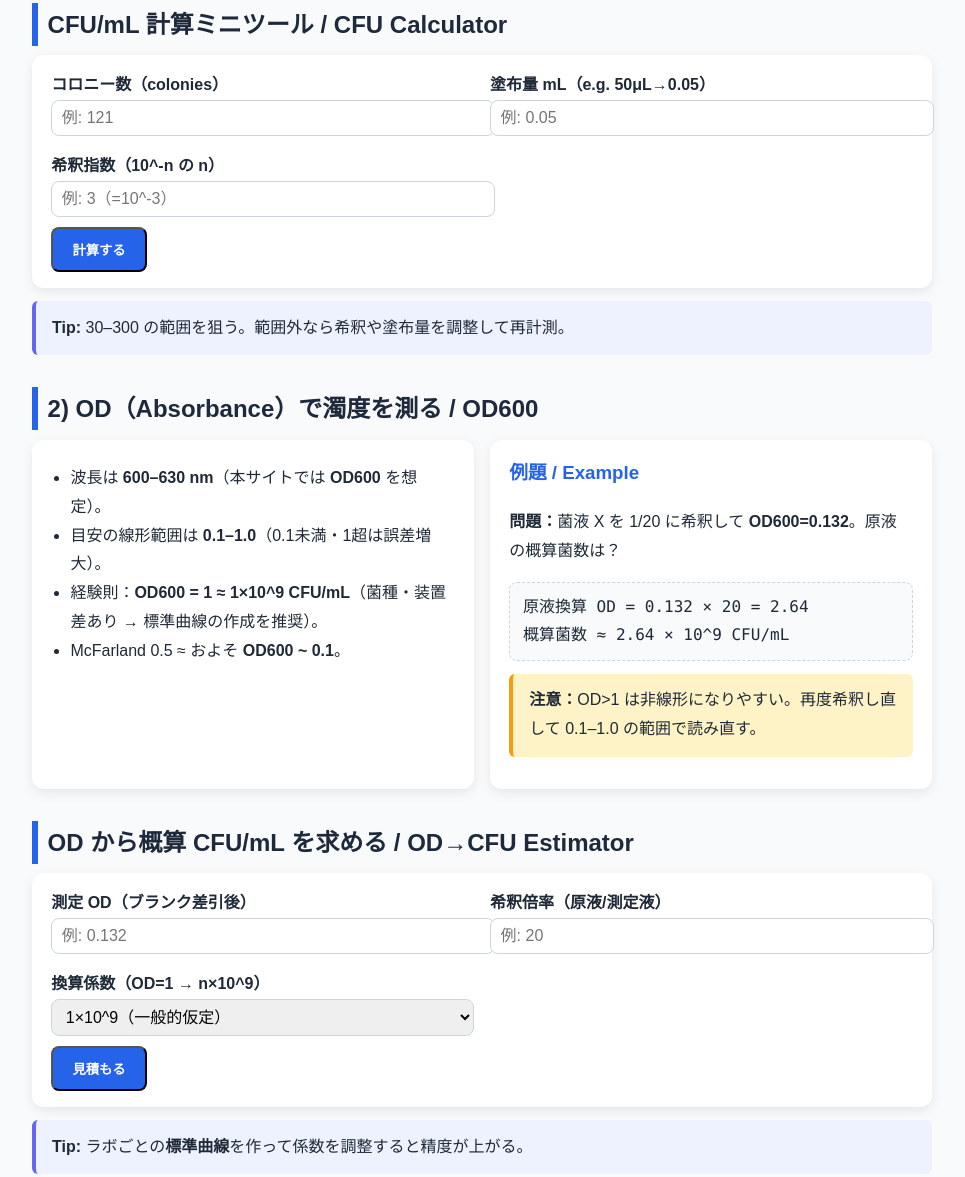
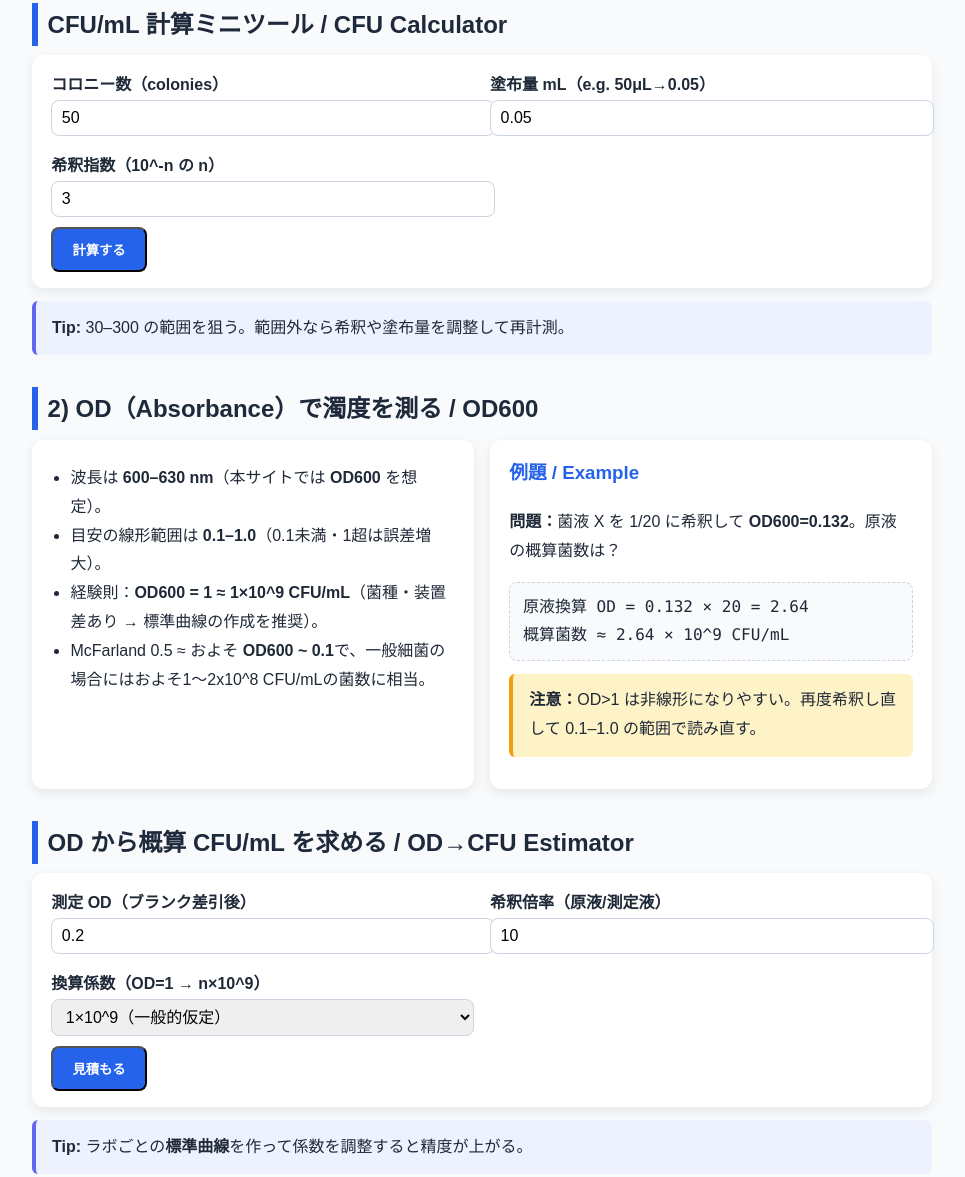
Before and after one commit to somekata/bact-guide, a plain HTML site: page steps/step2/index.html in a window 1280 px wide. Shown: the part 1764-2941 px from the top of the page, without its empty margins (158-1123 px from the left). Drawn offline with Linux system fonts and the light colour scheme; files whose address does not match are found by name.

Commit message:
Add files via upload

```diff
--- a/steps/step2/index.html
+++ b/steps/step2/index.html
@@ -167,6 +167,7 @@
                   type="number"
                   min="0"
                   step="1"
+                  value="50"
                   placeholder="例: 121"
                   required
                 />
@@ -177,7 +178,8 @@
                   id="platedVolume"
                   type="number"
                   min="0"
-                  step="0.0001"
+                  step="0.01"
+                  value="0.05"
                   placeholder="例: 0.05"
                   required
                 />
@@ -189,6 +191,7 @@
                   type="number"
                   min="0"
                   step="1"
+                  value="3"
                   placeholder="例: 3（=10^-3）"
                   required
                 />
@@ -224,7 +227,11 @@
                 経験則：<strong>OD600 = 1 ≈ 1×10^9 CFU/mL</strong
                 >（菌種・装置差あり → 標準曲線の作成を推奨）。
               </li>
-              <li>McFarland 0.5 ≈ およそ <strong>OD600 ~ 0.1</strong>。</li>
+              <li>
+                McFarland 0.5 ≈ およそ
+                <strong>OD600 ~ 0.1</strong
+                >で、一般細菌の場合にはおよそ1～2x10^8 CFU/mLの菌数に相当。
+              </li>
             </ul>
           </div>
           <div class="card">
@@ -257,7 +264,8 @@
                   id="measuredOD"
                   type="number"
                   min="0"
-                  step="0.0001"
+                  step="0.001"
+                  value="0.2"
                   placeholder="例: 0.132"
                   required
                 />
@@ -269,6 +277,7 @@
                   type="number"
                   min="1"
                   step="1"
+                  value="10"
                   placeholder="例: 20"
                   required
                 />
@@ -311,6 +320,11 @@
               </li>
               <li>
                 培地・温度・時間・inoculum を標準化（Step 1 の MHII と連携）。
+              </li>
+              <li>
+                接種菌量（96wellの微量液体希釈法）<br />
+                一般細菌：5 x 10^5 CFU/mL（2 - 8 x 10^5 CFU/mL）<br />
+                酵母： 0.5 - 2.5 x 10^3 CFU/mL<br />
               </li>
             </ul>
           </div>
```
